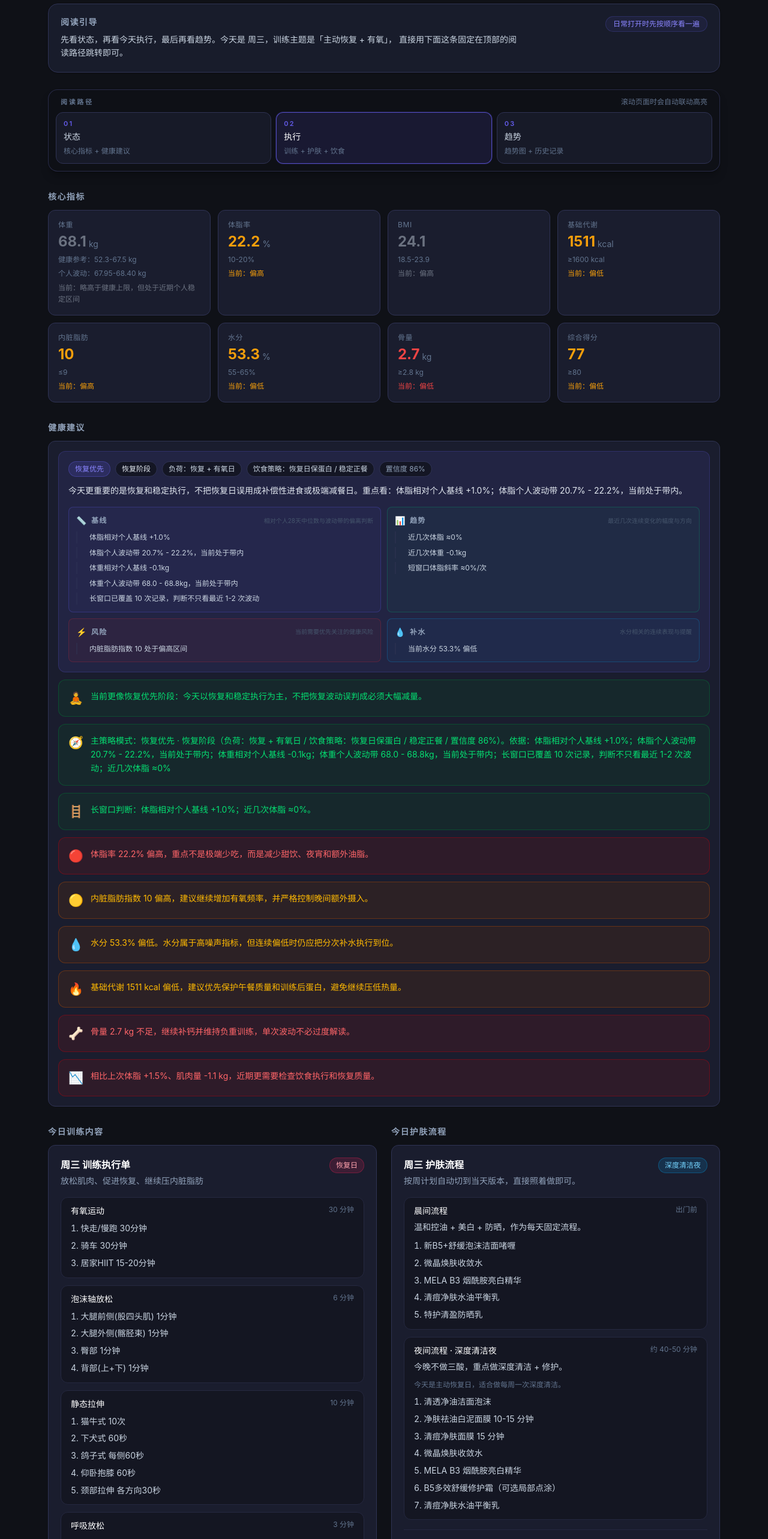
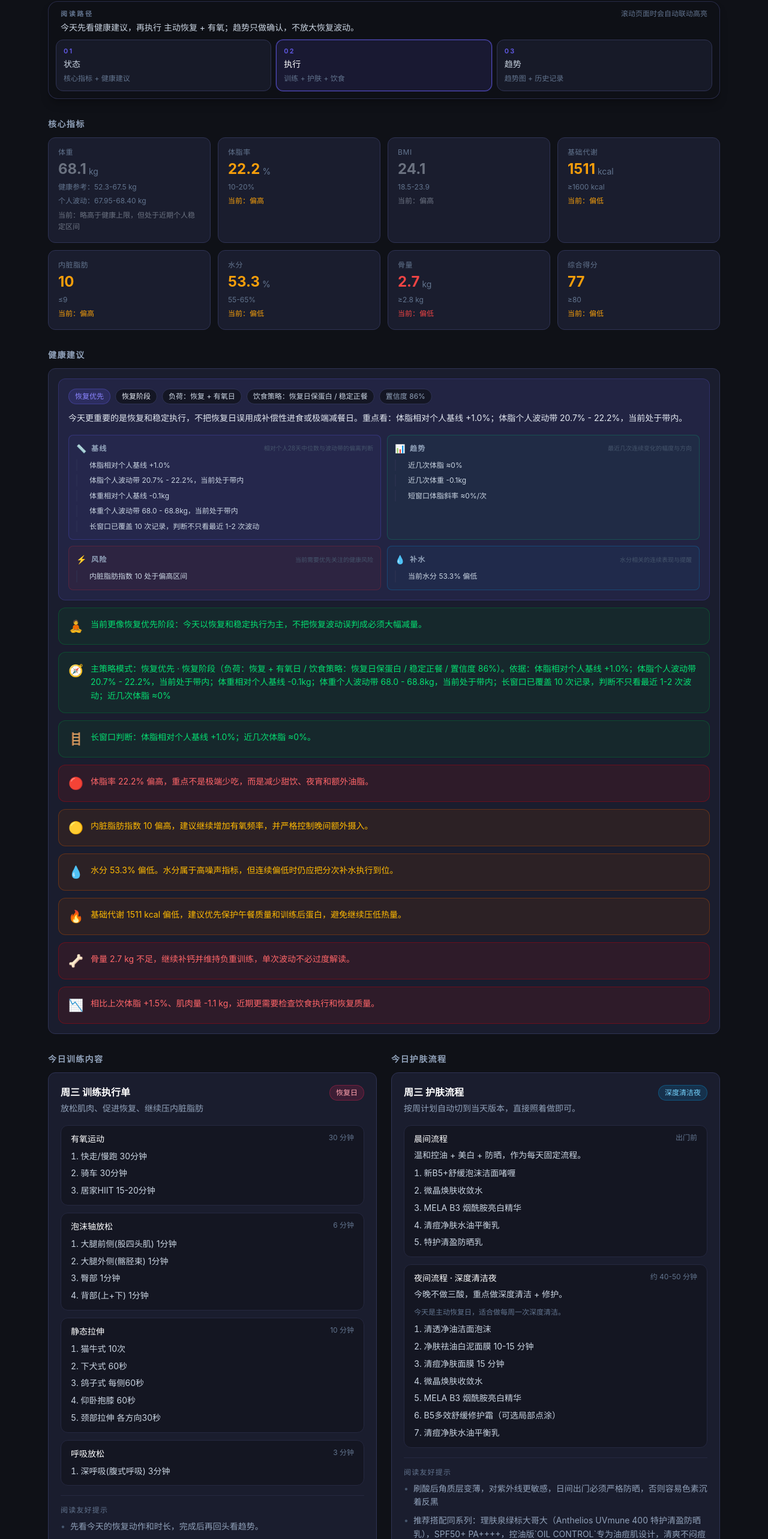
Before and after one commit to hc-xshh/body-dashboard, a React (Vite) app: page / in a window 1280 px wide. Shown: the part 205-2771 px from the top of the page at 60% size. Built offline with nearby package versions, Linux system fonts and the light colour scheme.

Commit message:
feat: simplify reading path and specialize training reminders

```diff
--- a/src/App.jsx
+++ b/src/App.jsx
@@ -13,7 +13,14 @@ import {
 import { analyzeBodySignals } from './utils/rulesEngine'
 import { getTrainingContext } from './utils/trainingContext'
 import { getMeasurementOverview, getWeightPresentation } from './utils/dashboardState'
-import { getDietPlan, getSkincarePlan, getTodayLabel, getTrainingPlan, weeklyTrainingLabel } from './data/dailyPlans'
+import {
+  getDietPlan,
+  getSkincarePlan,
+  getTodayLabel,
+  getTrainingPlan,
+  getTrainingReadingReminders,
+  weeklyTrainingLabel,
+} from './data/dailyPlans'
 import { getDecisionDisplay } from './utils/decisionPresentation'
 import {
   DEFAULT_TREND_METRIC_KEYS,
@@ -145,6 +152,14 @@ export default function App() {
     [selectedTrendMetricKeys],
   )
   const weightPresentation = getWeightPresentation(sorted)
+  const trainingReminders = getTrainingReadingReminders(todayLabel, trainingPlan.badge)
+  const readingPathSummary = bodyEngine.primaryMode === 'recovery_first'
+    ? `今天先看健康建议，再执行 ${todayTraining}；趋势只做确认，不放大恢复波动。`
+    : bodyEngine.primaryMode === 'tighten_intake'
+      ? `今天先看核心指标和饮食策略，再执行 ${todayTraining}；趋势用于复盘，不临时改计划。`
+      : bodyEngine.primaryMode === 'protect_metabolism'
+        ? `今天先看健康建议和饮食策略，再执行 ${todayTraining}；重点是保代谢，不做额外减量。`
+        : `今天先看状态，再执行 ${todayTraining}；趋势放在最后快速确认。`
   const historyDecisionMap = new Map(
     [...sorted]
       .sort((a, b) => a.date.localeCompare(b.date))
@@ -203,7 +218,7 @@ export default function App() {
           </div>
         </div>
 
-        <ReadingGuide weekday={todayLabel} trainingLabel={todayTraining} sections={storylineSections} />
+        <ReadingGuide sections={storylineSections} summary={readingPathSummary} />
 
         <section id="story-status" className="scroll-mt-24">
           <h2 className="text-sm font-semibold text-slate-400 uppercase tracking-widest mb-3">核心指标</h2>
@@ -235,11 +250,7 @@ export default function App() {
               title={`${todayLabel} 训练执行单`}
               subtitle={trainingPlan.subtitle}
               items={trainingPlan.items}
-              reminders={[
-                '先完成今天卡片里的内容，再去看趋势图，不要反过来。',
-                '恢复日也算执行日，今天的目标是促进恢复，不是硬凑训练量。',
-                '力量训练动作后面已标组间休息，尽量不要边刷手机边把休息拖太长。',
-              ]}
+              reminders={trainingReminders}
               badge={trainingPlan.badge}
               accent="rose"
               compact
--- a/src/components/ReadingGuide.jsx
+++ b/src/components/ReadingGuide.jsx
@@ -39,7 +39,7 @@ function getActiveSection(sections) {
   )).id
 }
 
-export default function ReadingGuide({ weekday, trainingLabel, sections = [] }) {
+export default function ReadingGuide({ sections = [], summary }) {
   const guides = useMemo(() => {
     if (sections.length) {
       return sections.map((section) => ({
@@ -93,27 +93,12 @@ export default function ReadingGuide({ weekday, trainingLabel, sections = [] })
   }, [guides])
 
   return (
-    <>
-      <section className="rounded-2xl border border-dark-600 bg-dark-800/90 p-4 shadow-sm shadow-black/10 sm:p-5">
-        <div className="flex flex-col gap-2 sm:flex-row sm:items-start sm:justify-between">
-          <div className="max-w-3xl">
-            <h2 className="text-sm font-semibold uppercase tracking-widest text-slate-400">阅读引导</h2>
-            <p className="mt-2 text-sm leading-relaxed text-slate-300">
-              先看状态，再看今天执行，最后再看趋势。今天是 {weekday}，训练主题是「{trainingLabel}」，
-              直接用下面这条固定在顶部的阅读路径跳转即可。
-            </p>
-          </div>
-          <div className="inline-flex w-fit rounded-full border border-accent/20 bg-accent/8 px-3 py-1 text-xs text-accent-light">
-            日常打开时先按顺序看一遍
-          </div>
-        </div>
-      </section>
-
     <nav className="sticky top-3 z-30 -mt-1 sm:top-4">
       <div className="rounded-2xl border border-dark-600/80 bg-dark-900/88 px-2 py-2 shadow-lg shadow-black/25 backdrop-blur-md sm:px-3 sm:py-3">
-          <div className="mb-2 flex items-center justify-between px-1 sm:px-2">
-            <div>
+        <div className="mb-2 flex items-start justify-between gap-3 px-1 sm:px-2">
+          <div className="min-w-0">
             <div className="text-[11px] font-semibold uppercase tracking-[0.24em] text-slate-500">阅读路径</div>
+            {summary && <div className="mt-1 text-sm leading-relaxed text-slate-300">{summary}</div>}
             <div className="mt-1 text-xs text-slate-500 sm:hidden">左右滑动或点击跳转</div>
           </div>
           <div className="hidden text-xs text-slate-500 sm:block">滚动页面时会自动联动高亮</div>
@@ -147,6 +132,5 @@ export default function ReadingGuide({ weekday, trainingLabel, sections = [] })
         </div>
       </div>
     </nav>
-    </>
   )
 }
--- a/src/data/dailyPlans.js
+++ b/src/data/dailyPlans.js
@@ -1,4 +1,4 @@
-import { analyzeBodySignals } from '../utils/rulesEngine'
+import { analyzeBodySignals } from '../utils/rulesEngine.js'
 import generatedTrainingPlans from './trainingPlans.generated.json'
 import generatedDietPlan from './dietPlan.generated.json'
 import generatedSkincarePlan from './skincarePlan.generated.json'
@@ -125,6 +125,30 @@ function isRecoveryDay(weekday) {
   return ['周三', '周日'].includes(weekday)
 }
 
+
+export function getTrainingReadingReminders(weekday, badge) {
+  if (badge === '恢复日') {
+    return [
+      '先看今天的恢复动作和时长，完成后再回头看趋势。',
+      '恢复日目标是降疲劳，不是补训练量。',
+      '今天更看重拉伸、呼吸和有氧是否完成。',
+    ]
+  }
+
+  if (badge === '有氧日') {
+    return [
+      '先看今天做哪种有氧，再确认时长和强度。',
+      '有氧日重点是完成时长，不靠额外加练刷存在感。',
+      '做完再回看趋势，避免开始前被体重波动带跑。',
+    ]
+  }
+
+  return [
+    '先确认主训练动作、组数和休息，再开始练。',
+    '力量日优先保证训练前补给和训练后蛋白。',
+    '趋势只做复盘，不要在训练前临时改动作。',
+  ]
+}
 
 export function getTrainingPlan(weekday) {
   return trainingPlans[weekday] ?? trainingPlans.周三
```
Also changed, not shown: 2 other files (tests, documents, lock files or other folders). Lines whose indentation alone changed are shown as unchanged.
